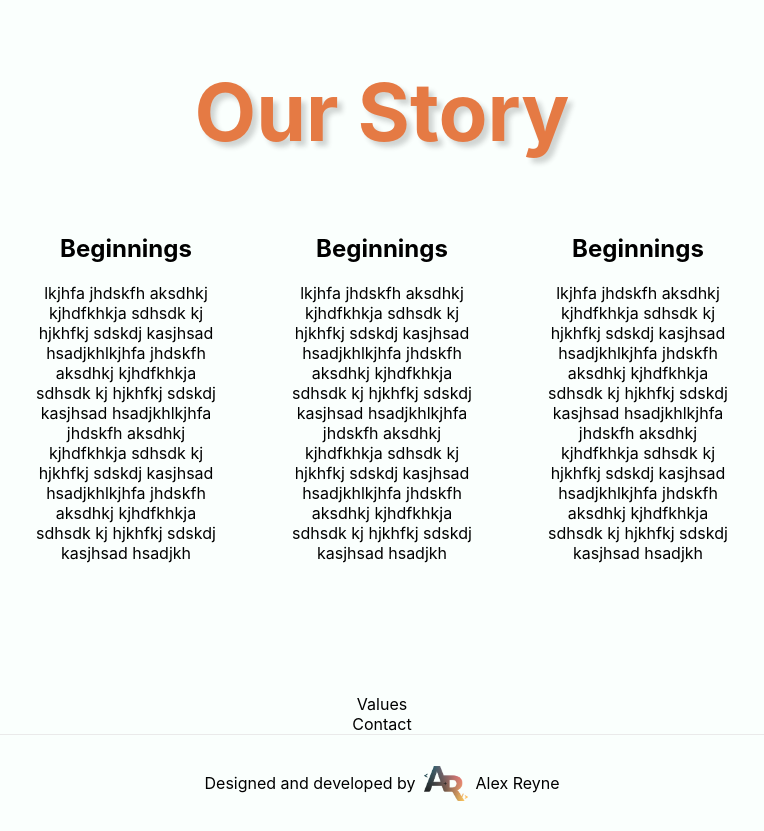
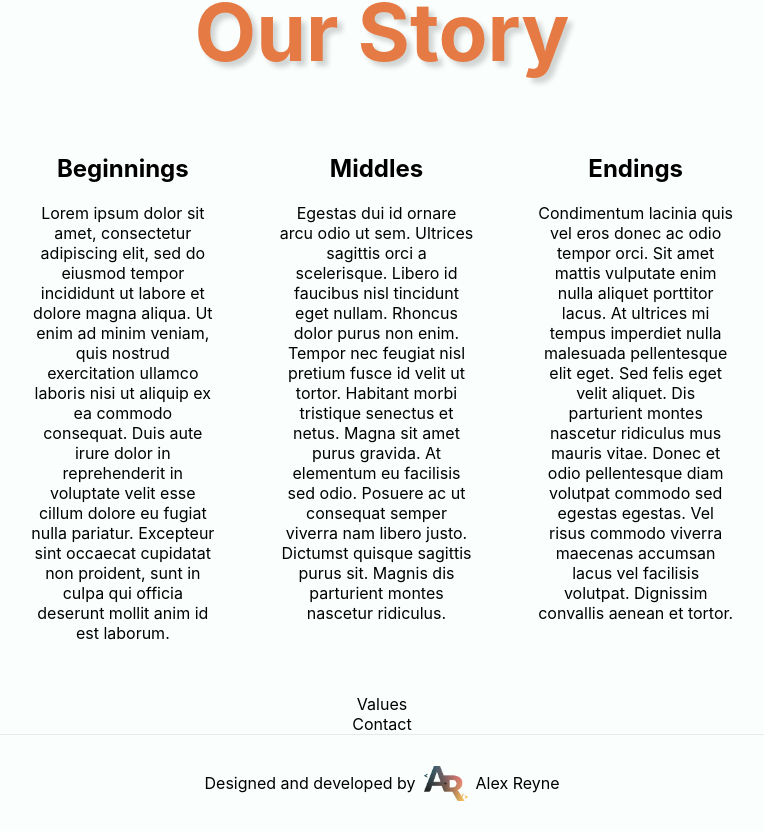
Before and after one commit to Alex-Reyne/adept-construction, a Next.js app: page / in a window 1280 px wide. Shown: the part 906-1737 px from the top of the page, without its empty margins (258-1022 px from the left). Built offline with nearby package versions, Linux system fonts and the light colour scheme.

Commit message:
update about text

```diff
--- a/components/About/About.jsx
+++ b/components/About/About.jsx
@@ -8,28 +8,34 @@ export const About = () => {
         <div className={styles.about__story}>
           <h2 className={styles.about__head}>Beginnings</h2>
           <p className={styles.about__paragraph}>
-            lkjhfa jhdskfh aksdhkj kjhdfkhkja sdhsdk kj hjkhfkj sdskdj kasjhsad hsadjkhlkjhfa
-            jhdskfh aksdhkj kjhdfkhkja sdhsdk kj hjkhfkj sdskdj kasjhsad hsadjkhlkjhfa jhdskfh
-            aksdhkj kjhdfkhkja sdhsdk kj hjkhfkj sdskdj kasjhsad hsadjkhlkjhfa jhdskfh aksdhkj
-            kjhdfkhkja sdhsdk kj hjkhfkj sdskdj kasjhsad hsadjkh
+            Lorem ipsum dolor sit amet, consectetur adipiscing elit, sed do eiusmod tempor
+            incididunt ut labore et dolore magna aliqua. Ut enim ad minim veniam, quis nostrud
+            exercitation ullamco laboris nisi ut aliquip ex ea commodo consequat. Duis aute irure
+            dolor in reprehenderit in voluptate velit esse cillum dolore eu fugiat nulla pariatur.
+            Excepteur sint occaecat cupidatat non proident, sunt in culpa qui officia deserunt
+            mollit anim id est laborum.
           </p>
         </div>
         <div className={styles.about__story}>
-          <h2 className={styles.about__head}>Beginnings</h2>
+          <h2 className={styles.about__head}>Middles</h2>
           <p className={styles.about__paragraph}>
-            lkjhfa jhdskfh aksdhkj kjhdfkhkja sdhsdk kj hjkhfkj sdskdj kasjhsad hsadjkhlkjhfa
-            jhdskfh aksdhkj kjhdfkhkja sdhsdk kj hjkhfkj sdskdj kasjhsad hsadjkhlkjhfa jhdskfh
-            aksdhkj kjhdfkhkja sdhsdk kj hjkhfkj sdskdj kasjhsad hsadjkhlkjhfa jhdskfh aksdhkj
-            kjhdfkhkja sdhsdk kj hjkhfkj sdskdj kasjhsad hsadjkh
+            Egestas dui id ornare arcu odio ut sem. Ultrices sagittis orci a scelerisque. Libero id
+            faucibus nisl tincidunt eget nullam. Rhoncus dolor purus non enim. Tempor nec feugiat
+            nisl pretium fusce id velit ut tortor. Habitant morbi tristique senectus et netus. Magna
+            sit amet purus gravida. At elementum eu facilisis sed odio. Posuere ac ut consequat
+            semper viverra nam libero justo. Dictumst quisque sagittis purus sit. Magnis dis
+            parturient montes nascetur ridiculus.
           </p>
         </div>
         <div className={styles.about__story}>
-          <h2 className={styles.about__head}>Beginnings</h2>
+          <h2 className={styles.about__head}>Endings</h2>
           <p className={styles.about__paragraph}>
-            lkjhfa jhdskfh aksdhkj kjhdfkhkja sdhsdk kj hjkhfkj sdskdj kasjhsad hsadjkhlkjhfa
-            jhdskfh aksdhkj kjhdfkhkja sdhsdk kj hjkhfkj sdskdj kasjhsad hsadjkhlkjhfa jhdskfh
-            aksdhkj kjhdfkhkja sdhsdk kj hjkhfkj sdskdj kasjhsad hsadjkhlkjhfa jhdskfh aksdhkj
-            kjhdfkhkja sdhsdk kj hjkhfkj sdskdj kasjhsad hsadjkh
+            Condimentum lacinia quis vel eros donec ac odio tempor orci. Sit amet mattis vulputate
+            enim nulla aliquet porttitor lacus. At ultrices mi tempus imperdiet nulla malesuada
+            pellentesque elit eget. Sed felis eget velit aliquet. Dis parturient montes nascetur
+            ridiculus mus mauris vitae. Donec et odio pellentesque diam volutpat commodo sed egestas
+            egestas. Vel risus commodo viverra maecenas accumsan lacus vel facilisis volutpat.
+            Dignissim convallis aenean et tortor.
           </p>
         </div>
       </div>
```
